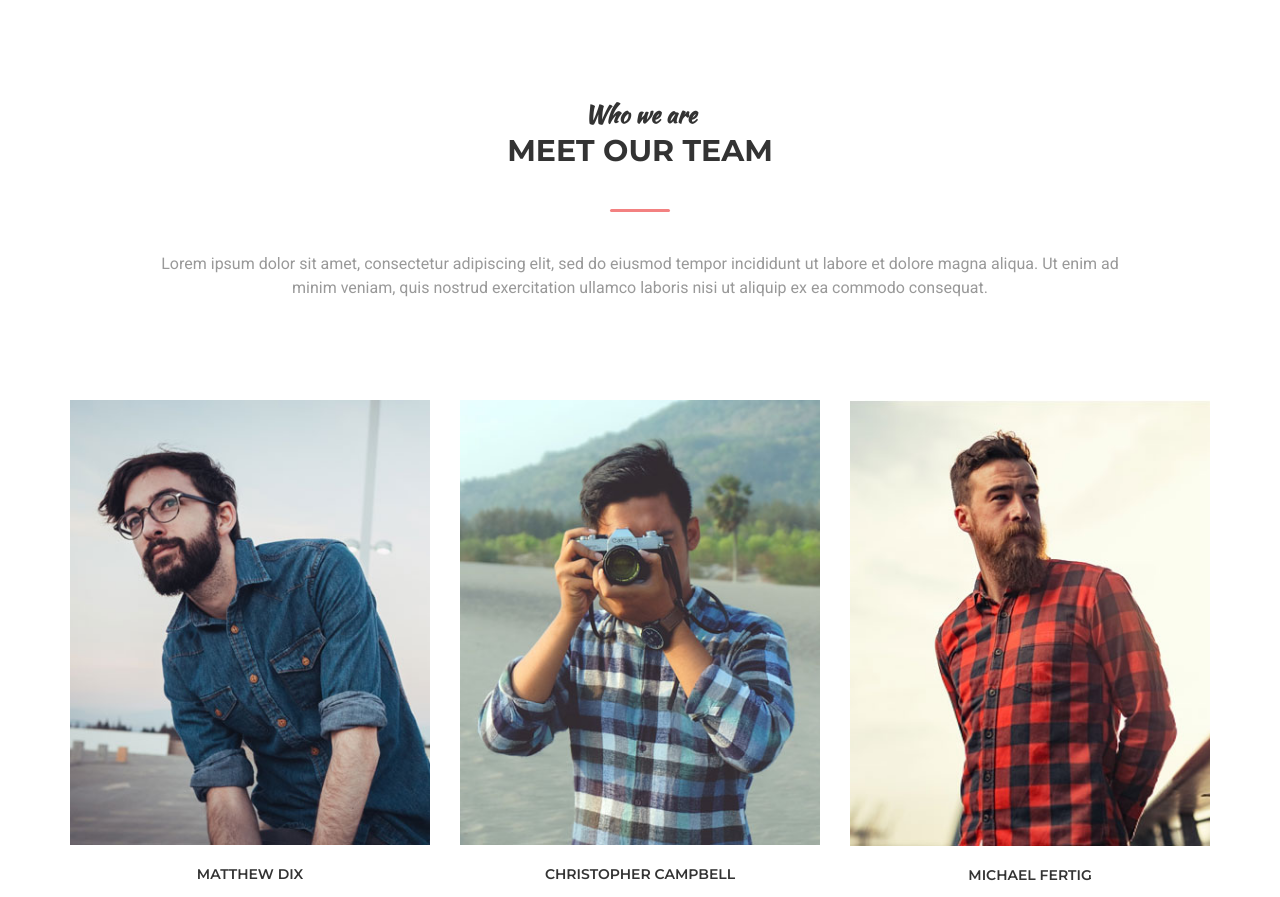
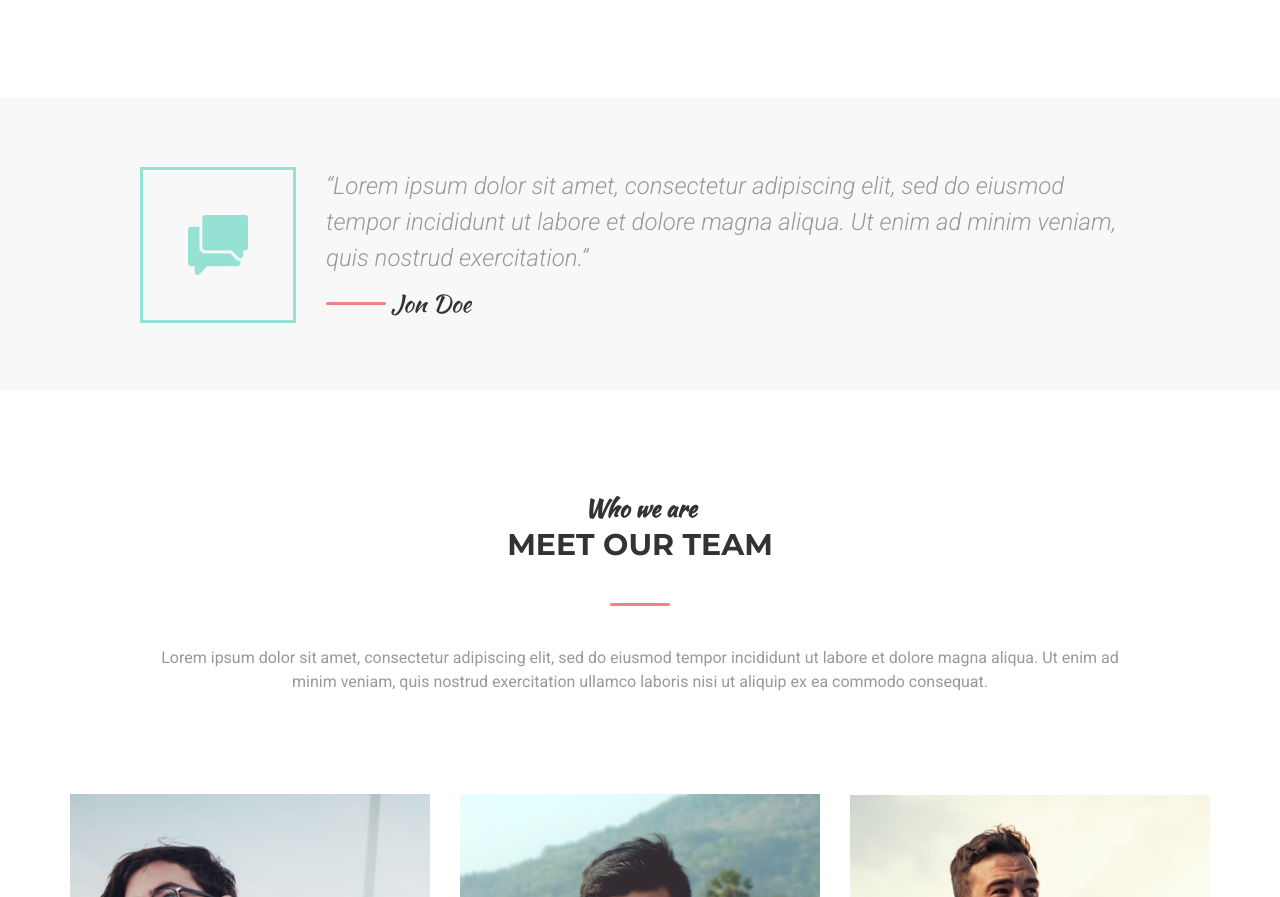
Before and after one commit to fr3xit/mogo, a plain HTML site: page index.html in a window 1280 px wide. Shown: the part 1181-2078 px from the top of the page. Drawn offline with Linux system fonts and the light colour scheme.

Commit message:
reviews start

```diff
--- a/index.html
+++ b/index.html
@@ -101,7 +101,7 @@
 					<div class="services services--indent">
 						<!-- Row 1 -->
 						<div class="services__row cards-box decor-line services__decor-line decor-line--full row">
-							<!--Card 1 -->
+							<!--Card 1-1 -->
 							<div class="services__col card card--horizontal col">
 								<div class="services__card-img-wrapper card__img-wrapper">
 									<img class="card__img img" src="./src/img/services/photography.png" alt="Images">
@@ -162,7 +162,7 @@
 
 						<!-- Row 2 -->
 						<div class="services__row cards-box row">
-							<!--Card 1 -->
+							<!--Card 2-1 -->
 							<div class="services__col card card--horizontal col">
 								<div class="services__card-img-wrapper card__img-wrapper">
 									<img class="card__img img" src="./src/img/services/seo.png" alt="Images">
@@ -181,7 +181,7 @@
 								</div>
 							</div>
 
-							<!--Card 2 -->
+							<!--Card 2-2 -->
 							<div class="services__col card card--horizontal col">
 								<div class="services__card-img-wrapper card__img-wrapper">
 									<img class="card__img img" src="./src/img/services/css-html.png" alt="Images">
@@ -200,7 +200,7 @@
 								</div>
 							</div>
 
-							<!--Card 3 -->
+							<!--Card 2-3 -->
 							<div class="services__col card card--horizontal col">
 								<div class="services__card-img-wrapper card__img-wrapper">
 									<img class="card__img img" src="./src/img/services/digital.png" alt="Images">
@@ -224,6 +224,42 @@
 					</div>
 				</div>
 			</section>
+
+						<!-- Review 1 -->
+						<section class="review1 review-aut section section--indent section--gray">
+							<div class="review-inner container">
+								<div class="slider">
+									<div class="slider__control"></div>
+									<div class="slider__content">
+										<div class="recall-box reviews-box cards-box row">
+											<!--Card 1 -->
+											<div class="recall review card card--horizontal card--full slider__content-item slider__content-item--active col">
+												<div class="recall__img-wrapper review__img-wrapper review__img-wrapper--def  card__img-wrapper img-wrapper img-wrapper--border -flex-center">
+													<img class="review__img review__img--def card__img img img--adaptive" src="./src/img/reviews/chat.png" alt="Images">
+												</div>
+												<div class="recall__content card__content">
+													<div class="card__main">
+														<div class="card__desc">
+															<p class="recall__text review__text card__text par">
+																“Lorem ipsum dolor sit amet, consectetur adipiscing elit, sed do eiusmod tempor incididunt ut
+																labore et dolore magna
+																aliqua. Ut enim ad minim veniam, quis nostrud exercitation.”
+														</div>
+													</div>
+
+													<div class="card__footer">
+														<div class="recall__author author">
+															<div class="decor-line"></div>
+															<div class="recall__name review__name author__name">Jon Doe</div>
+														</div>
+													</div>
+												</div>
+											</div>
+										</div>
+									</div>
+								</div>
+							</div>
+						</section>
 
 			<!-- Team -->
 			<section class="team-aut section section--indent">
--- a/src/css/base/img.css
+++ b/src/css/base/img.css
@@ -14,7 +14,7 @@
 
 /* Image wrapper border */
 .img-wrapper--border {
-	border: var(--s-border-w) solid var(--c-secondary);
+	border: var(--s-border) solid var(--c-s);
 }
 
 .img-wrapper--circle {
--- a/src/css/index.css
+++ b/src/css/index.css
@@ -19,6 +19,7 @@
 @import url(./modules/section.css);
 @import url(./modules/section-header.css);
 @import url(./modules/gallery.css);
+@import url(./modules/review.css);
 /* @import url(./modules/slider.css); */
 /* @import url(./modules/nav-bar.css); */
 @import url(./modules/decor.css);
@@ -31,6 +32,7 @@
 @import url(./section/header.css);
 @import url(./section/about.css);
 @import url(./section/services.css);
+@import url(./section/recall.css);
 @import url(./section/team.css);
 @import url(./section/work.css);
 @import url(./section/happy-clients.css);
--- /dev/null
+++ b/src/css/modules/review.css
@@ -0,0 +1,14 @@
+.review__img-wrapper--def {
+	/* width: 100%;
+	height: 100%; */
+	/* max-width: 150px;
+	max-height: 150px; */
+
+
+}
+
+.review__img--def {
+	width: 40%;
+	height: 40%;
+	padding: 30%;
+}
--- /dev/null
+++ b/src/css/modules/slider.css
@@ -0,0 +1,50 @@
+.slider {
+}
+.slider__control {
+}
+.slider__content {
+}
+.slider__content-item {
+
+}
+.slider__content {
+
+}
+
+/* Modifiers */
+
+.slider__content-item--active {
+
+}
+
+/*  */
+.slider {
+
+}
+
+.slider__content {
+	min-height: 200px;
+}
+
+
+
+/*  */
+.slider__status {
+
+}
+
+.slider__status-item {
+
+}
+
+.slider__status-item--active::before {
+
+}
+
+.slider__status-num {
+
+}
+
+.slider__status-name {
+
+}
--- /dev/null
+++ b/src/css/section/recall.css
@@ -0,0 +1,45 @@
+/* Layout */
+.recall-box {
+	padding: 0 70px;
+}
+
+.recall {
+	--s-card-w-max: 100%;
+	/* --s-col-w: 100%; */
+}
+
+.recall__img-wrapper {
+	width: 15%;
+	height: 100%;
+
+	max-height: 150px;
+}
+
+
+.recall__content {
+	max-width: calc(85% - (var(--s-card-gap) + var(--s-border) * 2) ) ;
+	margin: 0 auto;
+	justify-content: center;
+
+	font-size: var(--s-font_m);
+}
+
+.recall__author {
+	padding-top: 10px;
+
+	display: flex;
+	align-items: center;
+	gap: 5px;
+}
+
+/* Styles */
+.recall__text {
+	line-height: 2.25rem;
+	font-weight: 300;
+	font-style: italic;
+}
+
+.recall__name {
+	font-family: "Kaushan Script";
+	color: var(--c-grey__dark);
+}
```
